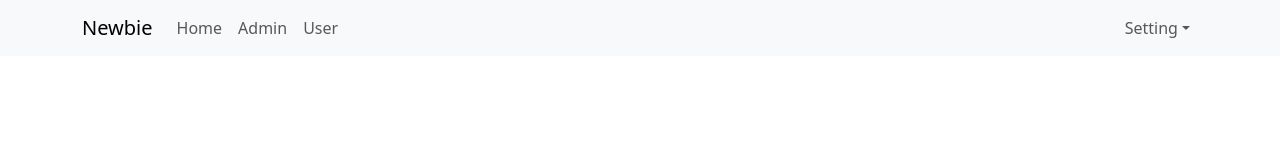
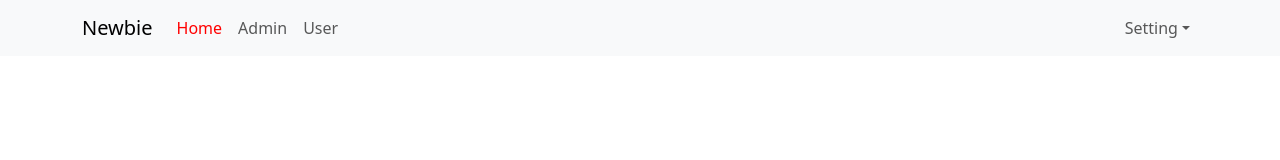
Before and after one commit to NguyenBongQuyen/react, a React (Create React App) app: page / in a window 1280 px wide. Shown: the top 160 px of the page. Built offline with nearby package versions, Linux system fonts and the light colour scheme.

Commit message:
50. Active Link - NavLink

```diff
--- a/src/App.scss
+++ b/src/App.scss
@@ -7,3 +7,15 @@
   -webkit-font-smoothing: antialiased;
   -moz-osx-font-smoothing: grayscale;
 }
+
+.app-container {
+  .header-container {
+    .navbar-nav {
+      .nav-link {
+        &.active {   //&: nói lên nav-link và active cùng cấp
+          color: red;
+        }
+      }
+    }
+  }
+}
--- a/src/components/Header/Header.js
+++ b/src/components/Header/Header.js
@@ -2,7 +2,7 @@
 import Nav from 'react-bootstrap/Nav';
 import Navbar from 'react-bootstrap/Navbar';
 import NavDropdown from 'react-bootstrap/NavDropdown';
-import { Link } from 'react-router-dom';
+import { NavLink } from 'react-router-dom';
 
 const Header = () => {
   return (
@@ -12,9 +12,9 @@
             <Navbar.Toggle aria-controls="basic-navbar-nav" />
             <Navbar.Collapse id="basic-navbar-nav">
                 <Nav className="me-auto">
-                    <Link to={'/'} className='nav-link'>Home</Link>
-                    <Link to={'/admins'} className='nav-link'>Admin</Link>
-                    <Link to={'/users'} className='nav-link'>User</Link>
+                    <NavLink to={'/'} className='nav-link'>Home</NavLink>
+                    <NavLink to={'/admins'} className='nav-link'>Admin</NavLink>
+                    <NavLink to={'/users'} className='nav-link'>User</NavLink>
                     {/* <Nav.Link href="/">Home</Nav.Link>
                     <Nav.Link href="/admins">Admin</Nav.Link>
                     <Nav.Link href="/users">User</Nav.Link> */}
```
